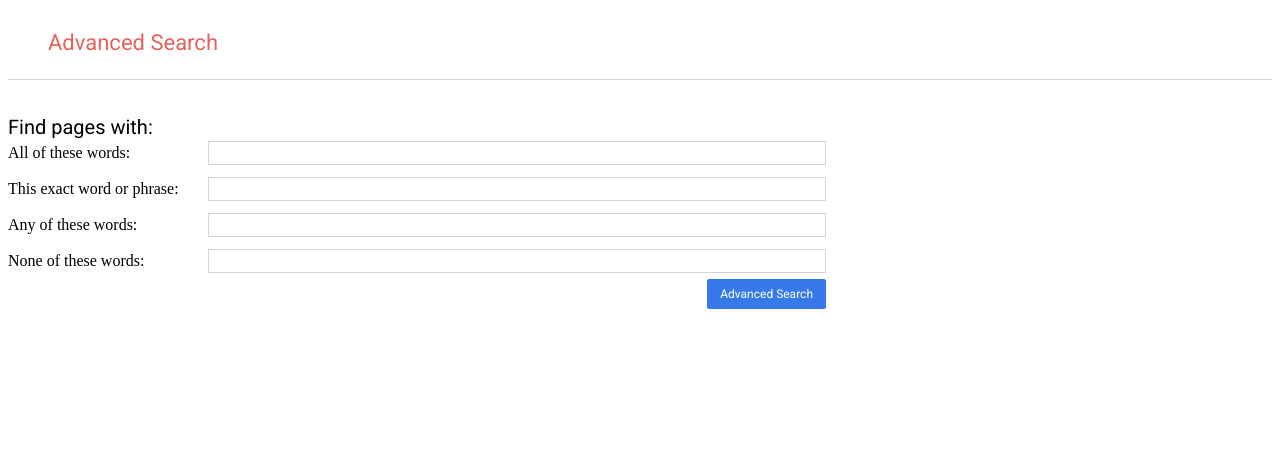
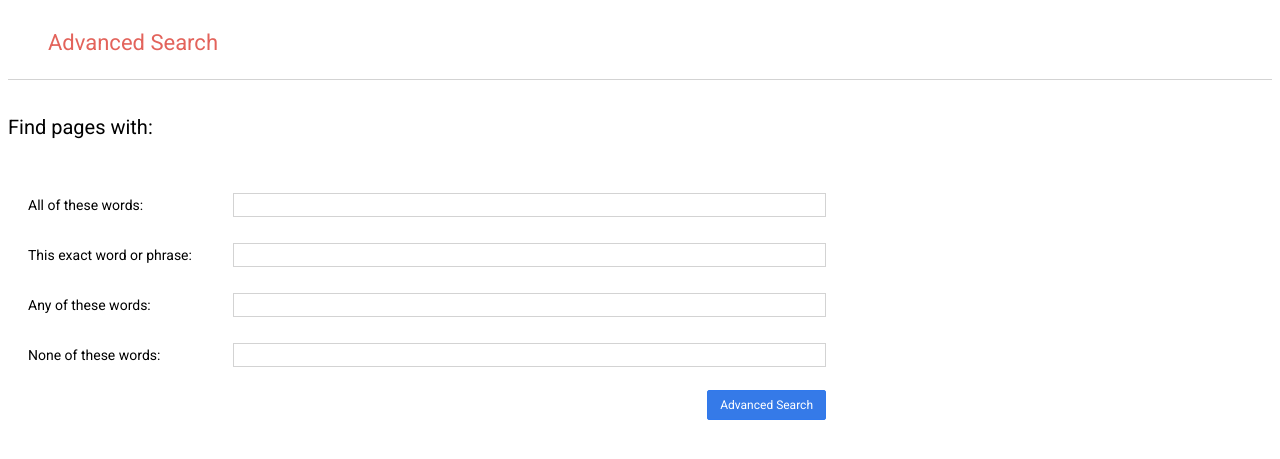
Before and after one commit to NearBee/Noogle-Search, a plain HTML site: page advanced_search.html in a window 1280 px wide. Shown: the part 49-508 px from the top of the page. Drawn offline with Linux system fonts and the light colour scheme; a web font is replaced by a local one.

Commit message:
Spaced out elements and added alignment

```diff
--- a/advanced_search.css
+++ b/advanced_search.css
@@ -85,7 +85,7 @@ a:visited {
     border-radius: 2px;
     height: 30px;
     padding: 0 12px;
-    /*margin: 10px auto;*/
+    margin-top: 10px;
 }
 
 form {
@@ -100,18 +100,25 @@ form {
     font-size: 20px;
     max-width: 818px;
     min-width: 200px;
-    height: 20px;
+    height: 65px;
     text-align: left;
     margin: 0 auto;
 }
 
 .wrap>label {
-    margin-right: 25px;
+    display: flex;
+    align-items: center;
+    justify-content: flex-start;
+    font-family: "Roboto", serif;
+    font-size: 14px;
+    margin-right: 30px;
+    margin-left: 20px;
     min-width: 175px;
+    height: 50px;
 }
 
 input {
-    min-width: 300px;
+    min-width: 200px;
     max-width: 818px;
     width: 100%;
     height: 20px;
```
